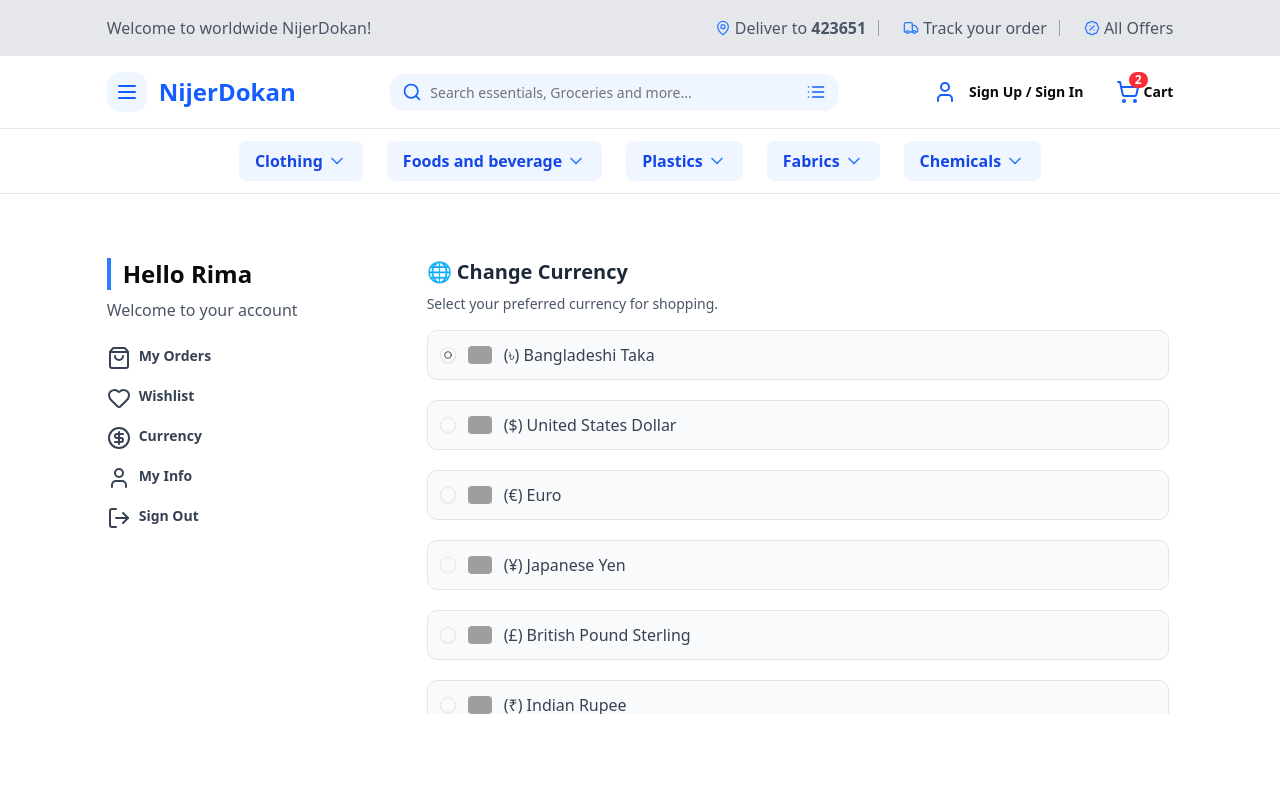
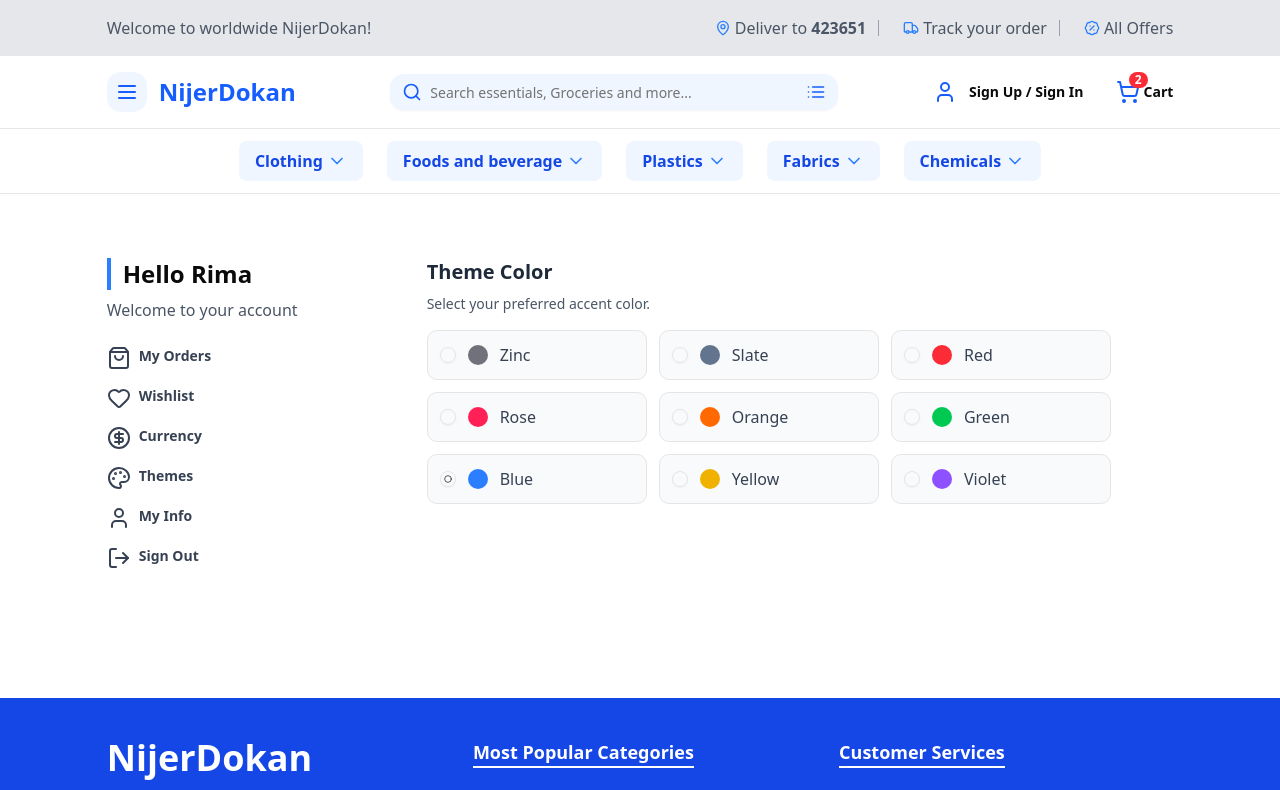
Before and after one commit to rima-apidoxy/NijerDOkan, a Next.js app: page /myAccount in a window 1280 px wide. Shown: the top 790 px of the page. Built offline with nearby package versions, Linux system fonts and the light colour scheme; grey boxes are pictures that could not be loaded.

Commit message:
feat: add theme color section to my account pagr

```diff
--- a/app/myAccount/page.js
+++ b/app/myAccount/page.js
@@ -1,8 +1,9 @@
 import ChangeCurrency from "@/components/changeCurrency/changeCurrency";
 import MyOrders from "@/components/myOrders/myOrders";
 import OrderDetails from "@/components/orderDetails/orderDetails";
+import Themes from "@/components/themes/themes";
 import Wishlist from "@/components/wishlist/wishlist";
-import { CircleDollarSign, Heart, LogOut, ShoppingBag, User } from "lucide-react";
+import { CircleDollarSign, Heart, LogOut, Palette, ShoppingBag, User } from "lucide-react";
 
 export default function MyAccount() {
     return (
@@ -24,6 +25,10 @@ export default function MyAccount() {
                         <CircleDollarSign />
                         <h6>Currency</h6>
                     </div>
+                    <div className="text-left text-gray-700 font-semibold text-sm flex gap-2">
+                        <Palette />
+                        <h6>Themes</h6>
+                    </div>
 
                     <div className="text-left text-gray-700 font-semibold text-sm flex gap-2">
                         <User />
@@ -42,8 +47,8 @@ export default function MyAccount() {
                 {/* <OrderDetails></OrderDetails> */}
                 {/* <MyOrders></MyOrders> */}
                 {/* <Wishlist></Wishlist>  */}
-                <ChangeCurrency></ChangeCurrency>
-
+                {/* <ChangeCurrency></ChangeCurrency> */}
+                <Themes></Themes>
             </section>
         </div>
     )
--- /dev/null
+++ b/components/themes/themes.js
@@ -0,0 +1,40 @@
+"use client"
+
+import { RadioGroup, RadioGroupItem } from "@/components/ui/radio-group"
+
+const themeColors = [
+    { code: "zinc", label: "Zinc", color: "bg-zinc-500" },
+    { code: "slate", label: "Slate", color: "bg-slate-500" },
+    { code: "red", label: "Red", color: "bg-red-500" },
+    { code: "rose", label: "Rose", color: "bg-rose-500" },
+    { code: "orange", label: "Orange", color: "bg-orange-500" },
+    { code: "green", label: "Green", color: "bg-green-500" },
+    { code: "blue", label: "Blue", color: "bg-blue-500" },
+    { code: "yellow", label: "Yellow", color: "bg-yellow-500" },
+    { code: "violet", label: "Violet", color: "bg-violet-500" },
+]
+
+export default function ThemeColorSelector() {
+    return (
+        <div className="w-11/12">
+            <h2 className="text-xl font-semibold mb-2 text-gray-800">Theme Color</h2>
+            <p className="text-sm text-gray-600 mb-4">
+                Select your preferred accent color.
+            </p>
+
+            <RadioGroup defaultValue="blue" className="grid grid-cols-2 sm:grid-cols-3 gap-3">
+                {themeColors.map((theme) => (
+                    <label
+                        key={theme.code}
+                        htmlFor={theme.code}
+                        className="flex items-center gap-3 bg-gray-50 hover:bg-gray-100 transition rounded-lg p-3 cursor-pointer border"
+                    >
+                        <RadioGroupItem value={theme.code} id={theme.code} />
+                        <div className={`w-5 h-5 rounded-full ${theme.color}`}></div>
+                        <span className="text-gray-700">{theme.label}</span>
+                    </label>
+                ))}
+            </RadioGroup>
+        </div>
+    )
+}
```
